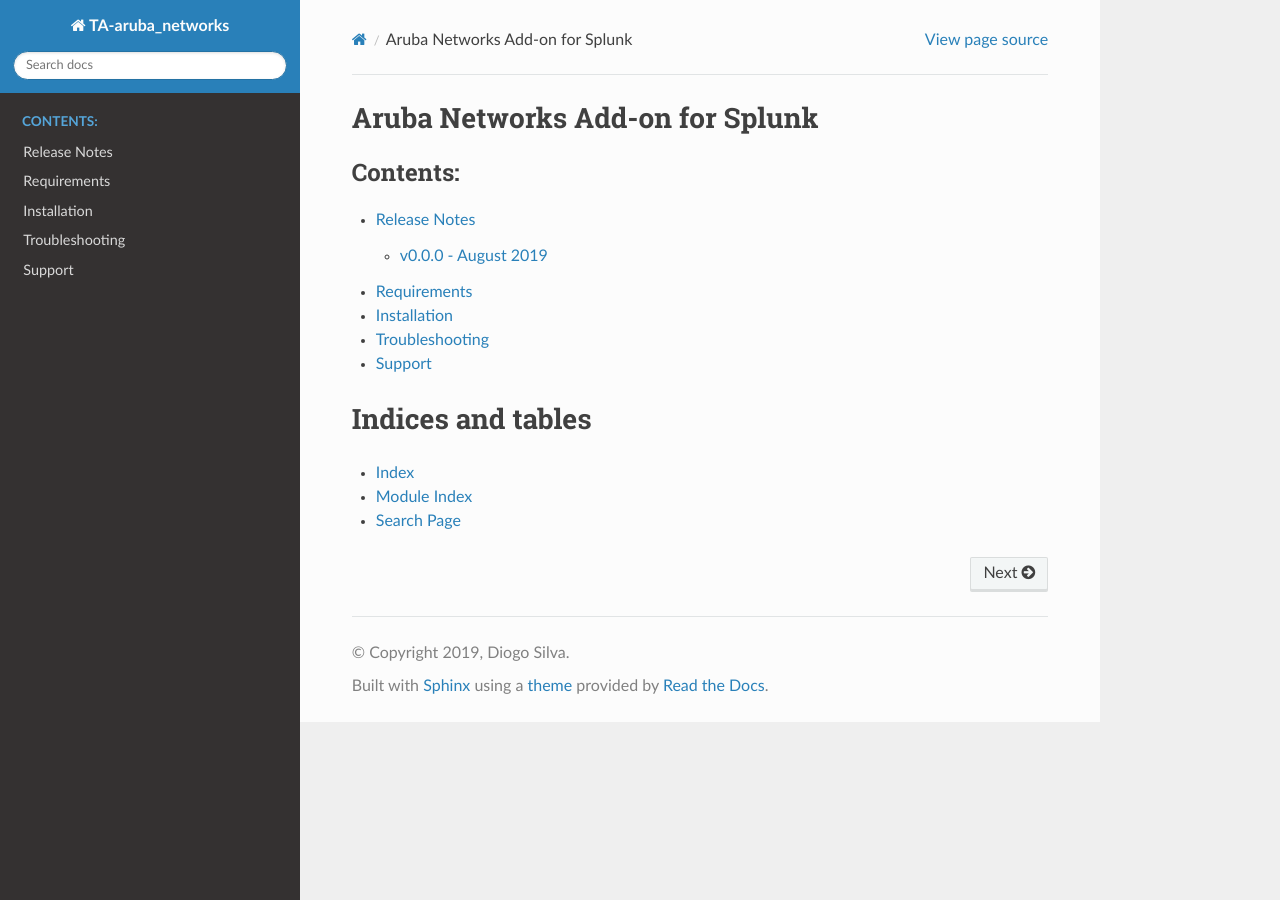
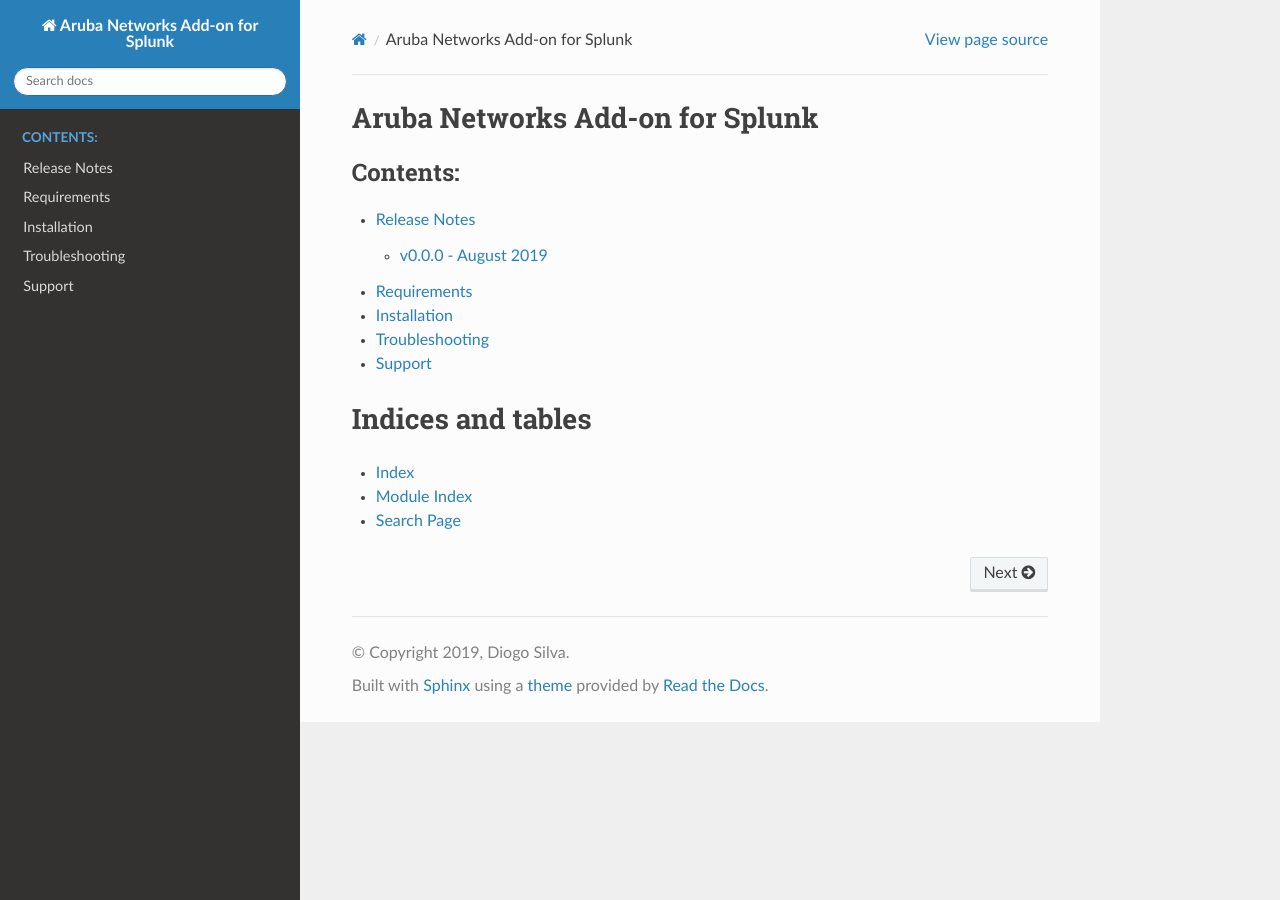
Before and after one commit to diogofgm/TA-aruba_networks, a Sphinx documentation site: the page built from docs/source/index.rst, in a window 1280 px wide. Built offline with Sphinx 7.4.7 and the Read the Docs theme 2.0.0, drawn with Linux system fonts in a browser that asks for light colours.

Commit message:
Update conf.py

```diff
--- a/docs/source/conf.py
+++ b/docs/source/conf.py
@@ -19,7 +19,7 @@
 
 # -- Project information -----------------------------------------------------
 
-project = u'TA-aruba_networks'
+project = u'Aruba Networks Add-on for Splunk'
 copyright = u'2019, Diogo Silva'
 author = u'Diogo Silva'
 
@@ -139,7 +139,7 @@
 # One entry per manual page. List of tuples
 # (source start file, name, description, authors, manual section).
 man_pages = [
-    (master_doc, 'ta-aruba_networks', u'TA-aruba_networks Documentation',
+    (master_doc, 'Aruba Networks Add-on for Splunk', u'Aruba Networks Add-on for Splunk Documentation',
      [author], 1)
 ]
 
@@ -150,7 +150,7 @@
 # (source start file, target name, title, author,
 #  dir menu entry, description, category)
 texinfo_documents = [
-    (master_doc, 'TA-aruba_networks', u'TA-aruba_networks Documentation',
+    (master_doc, 'TA-aruba_networks', u'Aruba Networks Add-on for Splunk Documentation',
      author, 'TA-aruba_networks', 'One line description of project.',
      'Miscellaneous'),
 ]
```
